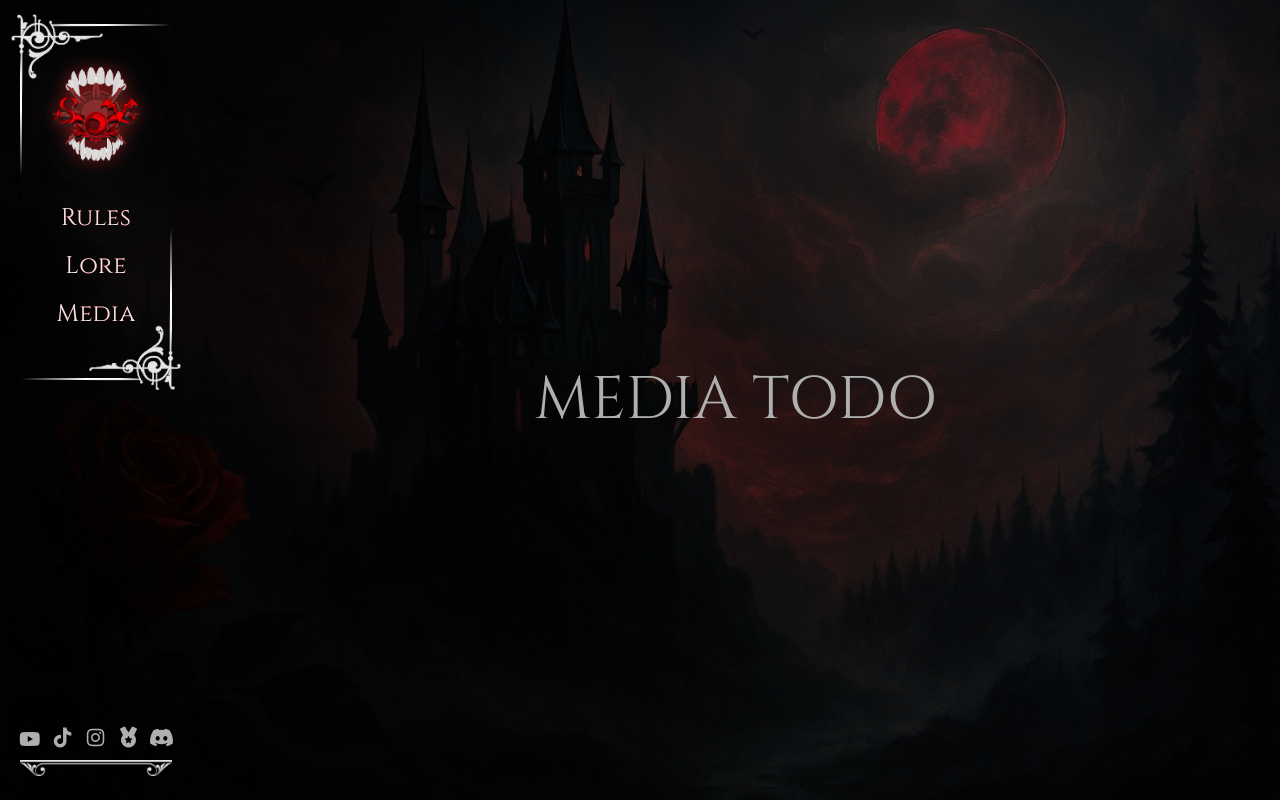
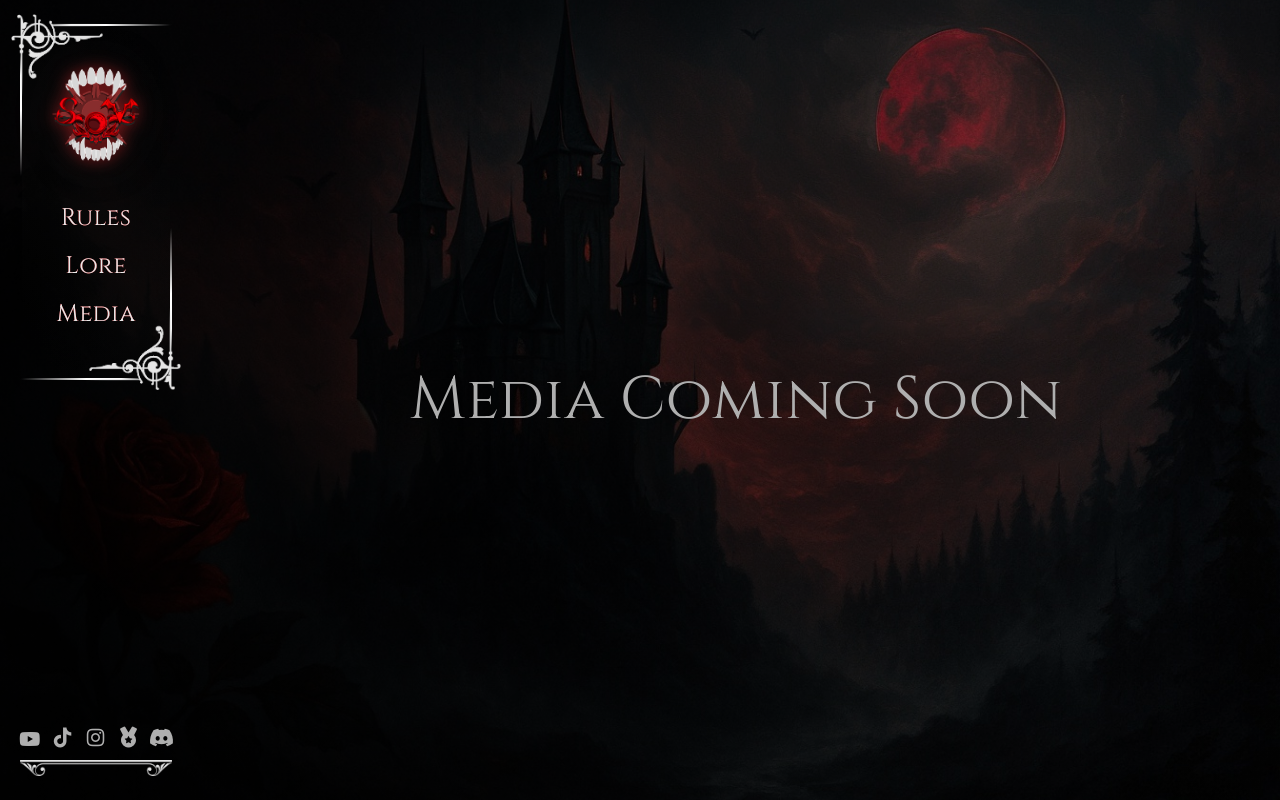
Before and after one commit to Shadows-of-Vardoran/Website, a SvelteKit app: page /media in a window 1280 px wide. Built offline with nearby package versions, Linux system fonts and the light colour scheme.

Commit message:
change copies to coming soon

```diff
--- a/src/routes/lore/+page.svelte
+++ b/src/routes/lore/+page.svelte
@@ -1 +1 @@
-<div class="w-full flex items-center justify-center text-6xl font-cinzel">LORE TODO</div>
+<div class="w-full flex items-center justify-center text-6xl font-cinzel">Lore Coming Soon</div>
--- a/src/routes/media/+page.svelte
+++ b/src/routes/media/+page.svelte
@@ -1 +1 @@
-<div class="w-full flex items-center justify-center text-6xl font-cinzel">MEDIA TODO</div>
+<div class="w-full flex items-center justify-center text-6xl font-cinzel">Media Coming Soon</div>
```
